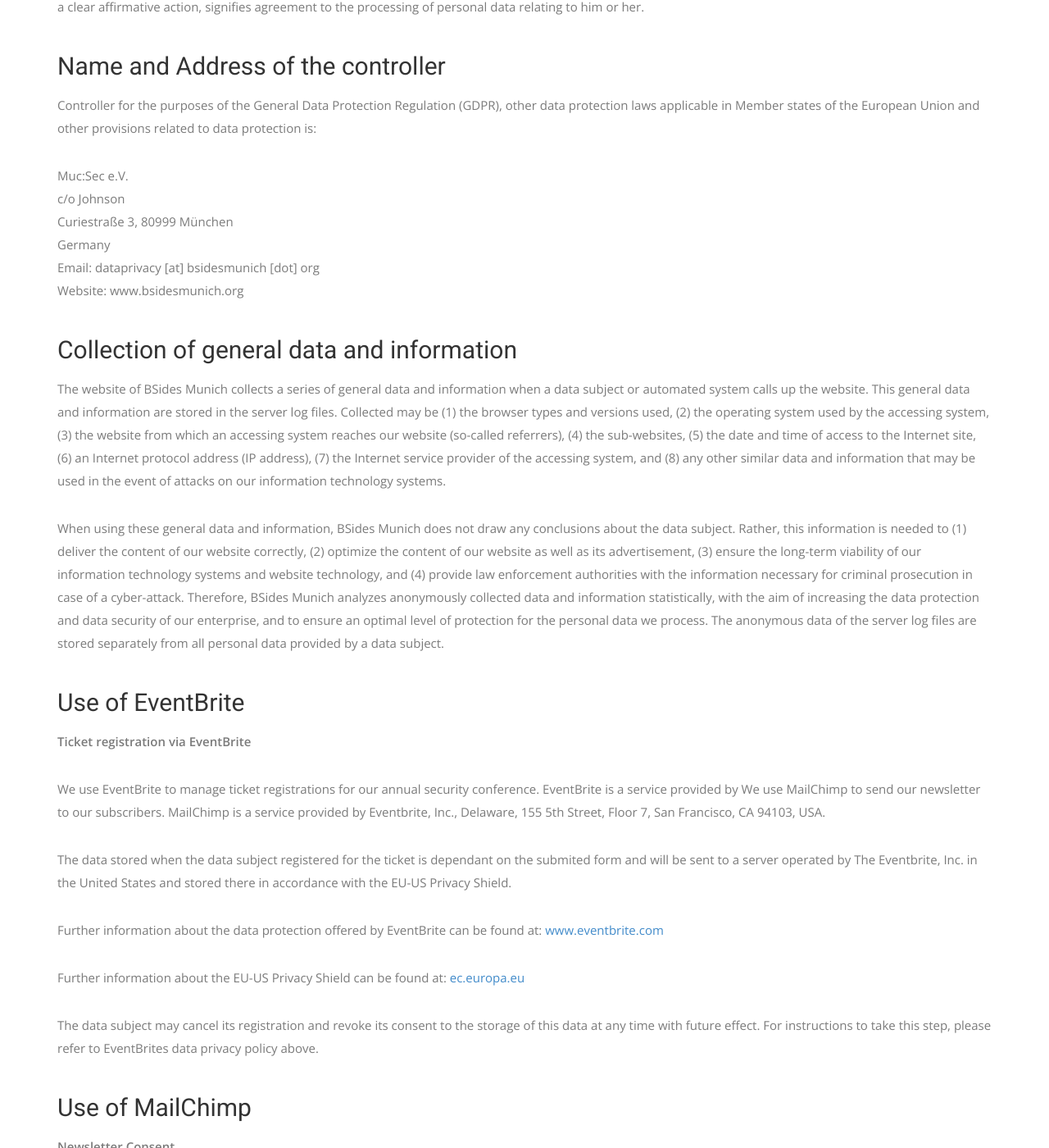
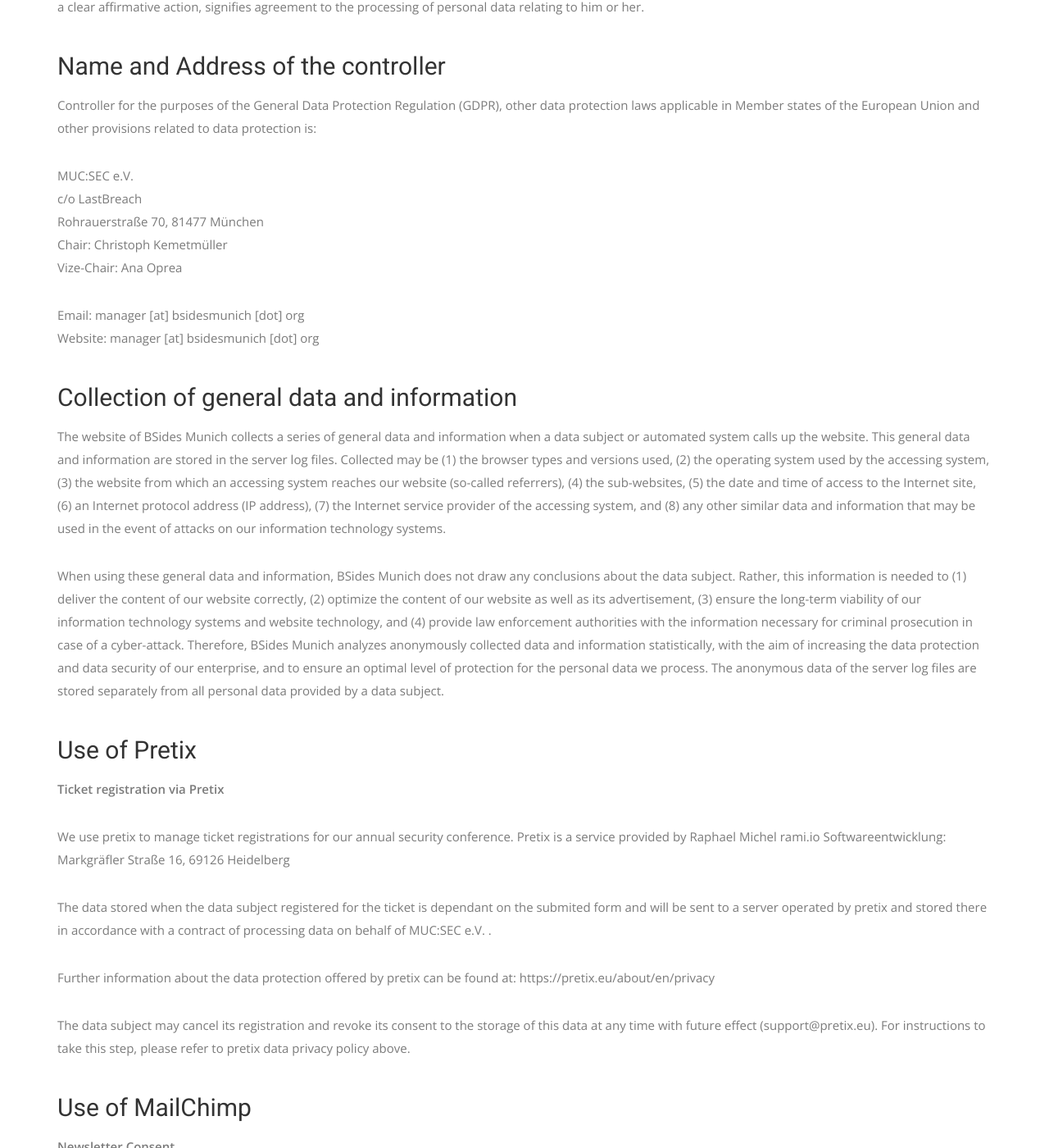
Before and after one commit to BSidesMUC/BsidesMunich2020, a Jekyll site: the page built from dataprivacy.md, in a window 1280 px wide and 1400 px high, scrolled down 2903 px. Shown: the whole window at 82% size. Built offline with Jekyll 4.4.1, drawn with Linux system fonts in a browser that asks for light colours; nearby versions of some CDN libraries; some web fonts are replaced.

Commit message:
Updated data privacy information to pretix

```diff
--- a/_config.yml
+++ b/_config.yml
@@ -25,11 +25,14 @@ collections:
 
 imprint:
   #name: "BSides Munich, Mr. Frederic Mohr"
-  name: "Muc:Sec e.V."
-  addressco: "c/o Johnson"
-  address: "Curiestraße 3, 80999 München"
-  email: "info [at] bsidesmunich [dot] org"
+  name: "MUC:SEC e.V."
+  addressco: "c/o LastBreach"
+  address: "Rohrauerstraße 70, 81477 München"
+  email: "manager [at] bsidesmunich [dot] org"
   #phone: "+49 89
+  chair: Christoph Kemetmüller
+  vicechair: Ana Oprea
+
 
 conference:
   # contact e-mail, e.g., for sponsors
--- a/dataprivacy.md
+++ b/dataprivacy.md
@@ -70,9 +70,12 @@ Controller for the purposes of the General Data Protection Regulation (GDPR), ot
 {{ site.imprint.name }}<br>
 {% if site.imprint.addressco %}{{ site.imprint.addressco }}<br>{% endif %}
 {{ site.imprint.address }}<br>
-Germany<br>{% if site.imprint.phone %}{{ site.imprint.phone }}<br>{% endif %}
-Email: dataprivacy [at] bsidesmunich [dot] org<br>
-Website: www.bsidesmunich.org<br>
+{% if site.imprint.chair %}Chair: {{ site.imprint.chair }}<br>{% endif %}
+{% if site.imprint.vicechair %}Vize-Chair: {{ site.imprint.vicechair }}<br>{% endif %}
+
+{% if site.imprint.phone %}Phone: {{ site.imprint.phone }}<br>{% endif %}
+{% if site.imprint.email %}Email: {{ site.imprint.email }}<br>{% endif %}
+{% if site.imprint.email %}Website: {{ site.imprint.email }}<br>{% endif %}
 
 ## Collection of general data and information
 
@@ -80,19 +83,16 @@ The website of BSides Munich collects a series of general data and information w
 
 When using these general data and information, BSides Munich does not draw any conclusions about the data subject. Rather, this information is needed to (1) deliver the content of our website correctly, (2) optimize the content of our website as well as its advertisement, (3) ensure the long-term viability of our information technology systems and website technology, and (4) provide law enforcement authorities with the information necessary for criminal prosecution in case of a cyber-attack. Therefore, BSides Munich analyzes anonymously collected data and information statistically, with the aim of increasing the data protection and data security of our enterprise, and to ensure an optimal level of protection for the personal data we process. The anonymous data of the server log files are stored separately from all personal data provided by a data subject.<a id="evbr"></a>
 
-## Use of EventBrite
-**Ticket registration via EventBrite**
+## Use of Pretix
+**Ticket registration via Pretix**
 
-We use EventBrite to manage ticket registrations for our annual security conference. EventBrite is a service provided by
-We use MailChimp to send our newsletter to our subscribers. MailChimp is a service provided by Eventbrite, Inc., Delaware, 155 5th Street, Floor 7, San Francisco, CA 94103, USA.
+We use pretix to manage ticket registrations for our annual security conference. Pretix is a service provided by Raphael Michel rami.io Softwareentwicklung:  Markgräfler Straße 16, 69126 Heidelberg
 
-The data stored when the data subject registered for the ticket is dependant on the submited form and will be sent to a server operated by The Eventbrite, Inc. in the United States and stored there in accordance with the EU-US Privacy Shield.
+The data stored when the data subject registered for the ticket is dependant on the submited form and will be sent to a server operated by pretix and stored there in accordance with a contract of processing data on behalf of MUC:SEC e.V. .
 
-Further information about the data protection offered by EventBrite can be found at: <a href="https://www.eventbrite.com/support/articles/en_US/Troubleshooting/eventbrite-eu-data-protection">www.eventbrite.com</a>
+Further information about the data protection offered by pretix can be found at: https://pretix.eu/about/en/privacy
 
-Further information about the EU-US Privacy Shield can be found at: <a href="http://ec.europa.eu/justice/data-protection/international-transfers/eu-us-privacy-shield/index_en.htm">ec.europa.eu</a>
-
-The data subject may cancel its registration and revoke its consent to the storage of this data at any time with future effect. For instructions to take this step, please refer to EventBrites data privacy policy above.<a id="mc"></a>
+The data subject may cancel its registration and revoke its consent to the storage of this data at any time with future effect (support@pretix.eu). For instructions to take this step, please refer to pretix data privacy policy above.
 
 ## Use of MailChimp
 
```
